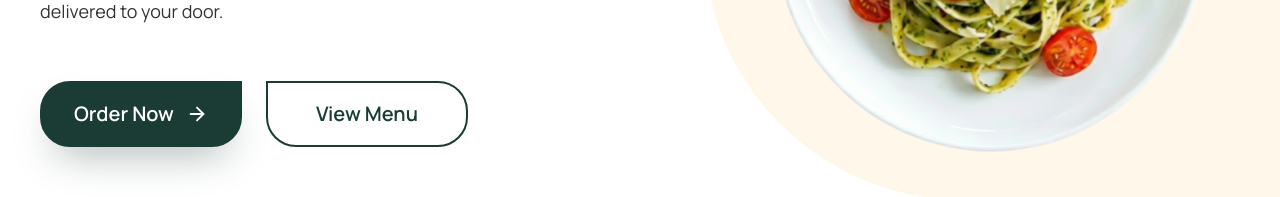
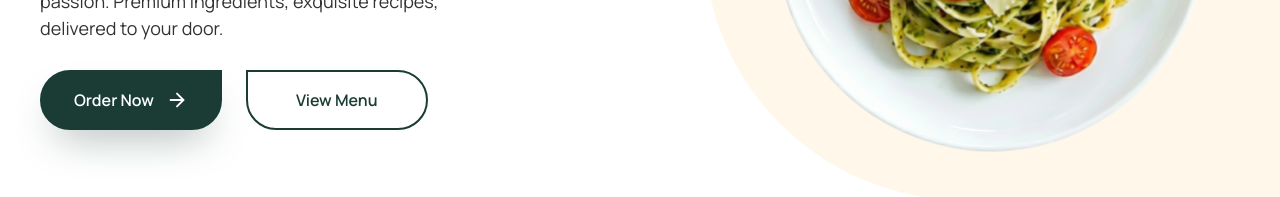
Before and after one commit to sinu5550/foodio-user, a Next.js app: page / in a window 1280 px wide. Shown: the part 444-641 px from the top of the page. Built offline with nearby package versions, Linux system fonts and the light colour scheme; no server answers.

Commit message:
[add] hero section button polished"

```diff
--- a/src/components/Hero.tsx
+++ b/src/components/Hero.tsx
@@ -1,19 +1,37 @@
+"use client";
+
 import Image from "next/image";
 import { FileText, ArrowRight } from "lucide-react";
+import { useRouter } from "next/navigation";
 
 export default function Hero() {
+  const router = useRouter();
+
+  const handleOrderNow = () => {
+    const token = localStorage.getItem("token");
+    if (token) {
+      router.push("/menu");
+    } else {
+      router.push("/auth/signin");
+    }
+  };
+
+  const handleViewMenu = () => {
+    router.push("/menu");
+  };
+
   return (
     <section className=" relative overflow-hidden pt-32 pb-20  flex items-center justify-center">
-      <div
-        className="bg-brand-cream w-[45%] h-full rounded-bl-[260px] absolute -top-16 right-0"
-      />
+      <div className="bg-brand-cream w-[45%] h-full rounded-bl-[260px] absolute -top-16 right-0" />
 
       <div className="max-w-7xl px-10 grid grid-cols-1 md:grid-cols-2 items-center  gap-50">
         {/* Left Content */}
         <div className="flex flex-col gap-6 ">
           <div className="flex items-center gap-2 bg-brand-cream border border-brand-green/10 w-fit px-3 py-1 rounded-md">
-             <FileText size={14} className="opacity-70" />
-             <span className="text-xs font-semibold opacity-70">Food Ordering Service</span>
+            <FileText size={14} className="opacity-70" />
+            <span className="text-xs font-semibold opacity-70">
+              Food Ordering Service
+            </span>
           </div>
 
           <h1 className="text-[74px] font-medium leading-[100%] tracking-[-0.05em] font-brand-cormorant">
@@ -21,15 +39,25 @@ export default function Hero() {
           </h1>
 
           <p className="text-[18px] opacity-80 max-w-md font-brand-manrope">
-            Experience a symphony of flavors crafted with passion. Premium ingredients, exquisite recipes, delivered to your door.
+            Experience a symphony of flavors crafted with passion. Premium
+            ingredients, exquisite recipes, delivered to your door.
           </p>
 
-          <div className="flex items-center gap-6 mt-8">
-            <button className="flex items-center gap-3 bg-brand-green text-white px-8 py-4 rounded-tl-[30px] rounded-bl-[30px] rounded-br-[30px] rounded-tr-none text-[20px] font-semibold shadow-[0_20px_40px_-15px_rgba(26,60,52,0.4)] hover:bg-brand-green/90 transition-all group border-2 border-brand-green">
+          <div className="flex items-center gap-6 mt-1">
+            <button
+              onClick={handleOrderNow}
+              className="flex items-center gap-3 bg-brand-green text-white px-8 py-4 rounded-tl-[30px] rounded-bl-[30px] rounded-br-[30px] rounded-tr-none text-[16px] font-semibold shadow-[0_20px_40px_-15px_rgba(26,60,52,0.4)] hover:bg-brand-green/90 transition-all group border-2 border-brand-green"
+            >
               Order Now
-              <ArrowRight size={22} className="group-hover:translate-x-1 transition-transform" />
+              <ArrowRight
+                size={22}
+                className="group-hover:translate-x-1 transition-transform"
+              />
             </button>
-            <button className="px-12 py-4 rounded-tr-[30px] rounded-br-[30px] rounded-bl-[30px] rounded-tl-none border-2 border-brand-green text-brand-green text-[20px] font-semibold hover:bg-brand-green/5 transition-all">
+            <button
+              onClick={handleViewMenu}
+              className="px-12 py-4 rounded-tr-[30px] rounded-br-[30px] rounded-bl-[30px] rounded-tl-none border-2 border-brand-green text-brand-green text-[16px] font-semibold hover:bg-brand-green/5 transition-all"
+            >
               View Menu
             </button>
           </div>
```
